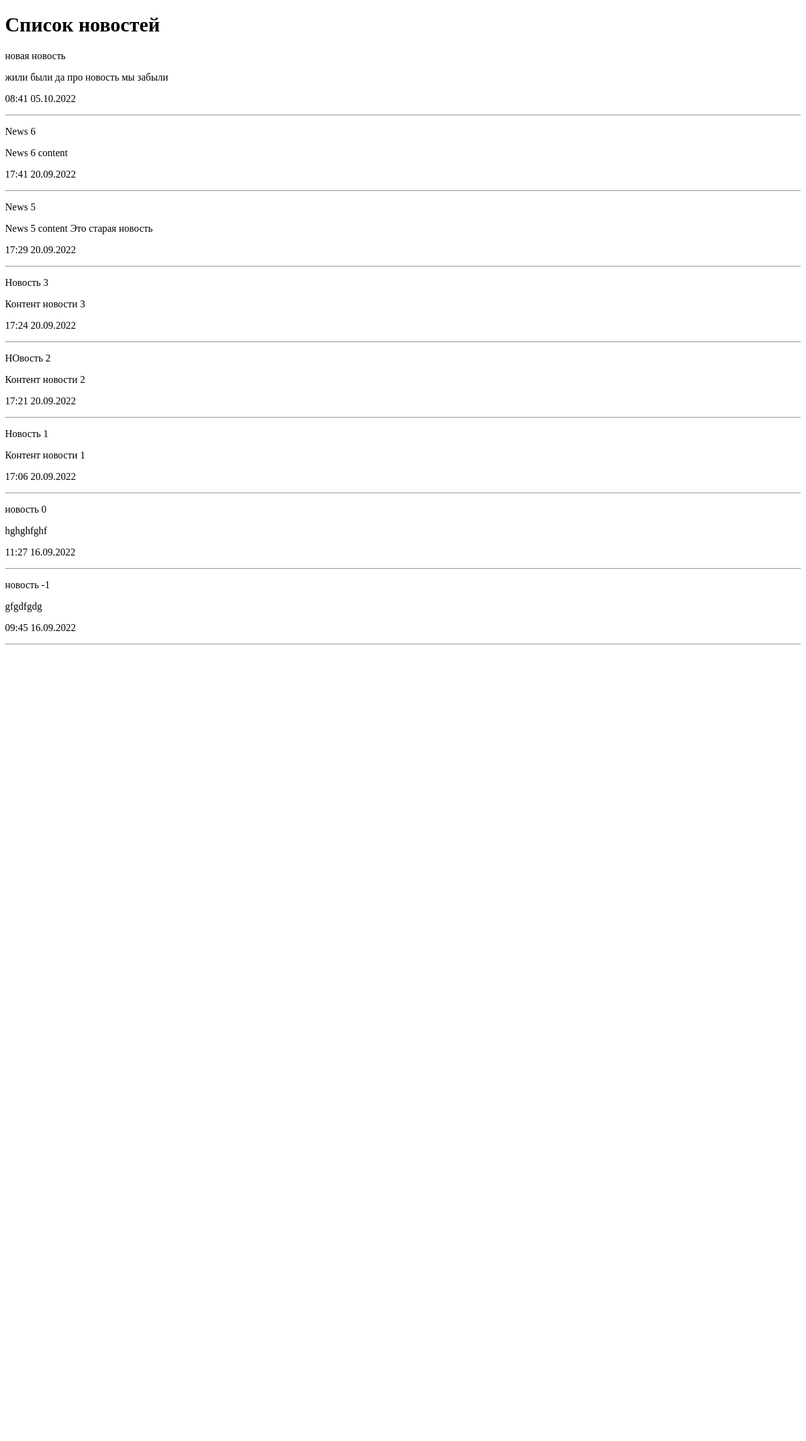
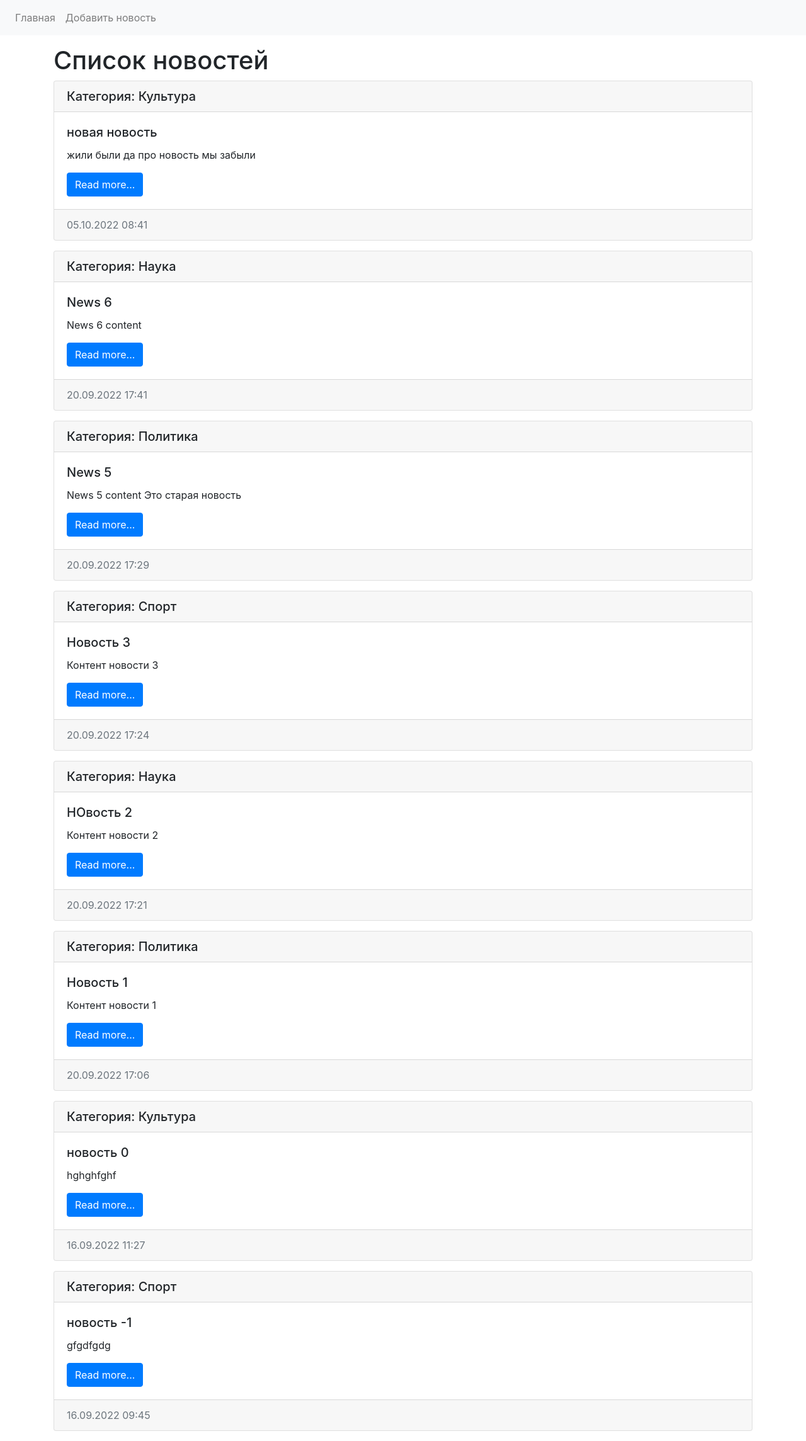
Before and after one commit to Staks-sor/djangoProjectmy, a Django app: page / in a window 1280 px wide. Shown: the whole page at 63% size. Before the commit the page ends 1024 px from the top, so only its background shows below. Run offline with Django 4.2, Linux system fonts and the light colour scheme; data comes from the database, SQL or seed files in the repository; both versions use the stored data as it was after the commit.

Commit message:
изучаю вспоминаю шаблоны

```diff
--- a/news/templates/news/index.html
+++ b/news/templates/news/index.html
@@ -1,21 +1,52 @@
-<!DOCTYPE html>
+<!doctype html>
 <html lang="en">
-<head>
-    <meta charset="UTF-8">
+  <head>
+
+    <meta charset="utf-8">
+    <meta name="viewport" content="width=device-width, initial-scale=1, shrink-to-fit=no">
+
+    <link rel="stylesheet" href="https://cdn.jsdelivr.net/npm/bootstrap@4.3.1/dist/css/bootstrap.min.css" integrity="sha384-ggOyR0iXCbMQv3Xipma34MD+dH/1fQ784/j6cY/iJTQUOhcWr7x9JvoRxT2MZw1T" crossorigin="anonymous">
+
     <title>{{ title }}</title>
-</head>
-<body>
+  </head>
+  <body>
+<nav class="navbar navbar-expand-lg navbar-light bg-light">
+{#    <a class="navbar-brand" href="/">Navbar</a>#}
+    <button class="navbar-toggler" type="button" data-toggle="collapse" data-target="#navbarSupportedContent" aria-controls="navbarSupportedContent" aria-expanded="false" aria-label="Toggle navigation">
+        <span class="navbar-toggler-icon"></span>
+    </button>
 
-<h1>{{ title }}</h1>
+    <div class="collapse navbar-collapse" id="navbarSupportedContent">
+        <ul class="navbar-nav mr-auto">
+            <li class="nav-item"><a class="nav-link" href="/">Главная</a></li>
+            <li class="nav-item"><a class="nav-link" href="/">Добавить новость</a></li>
+        </ul>
+    </div>
+</nav>
 
-{% for item in news %}
-    <div>
-        <p>{{ item.title }}</p>
-        <p>{{ item.content }}</p>
-        <p>{{ item.created_at|date:'H:i d.m.Y' }}</p>
+<div class="container mt-3">
+    <h1>{{ title }}</h1>
+    <div class="row">
+        <div class="col-md-12">
+            {% for item in news %}
+            <div class="card mb-3">
+                <h5 class="card-header">Категория: {{ item.category.title }}</h5>
+                <div class="card-body">
+                    <h5 class="card-title">{{ item.title }}</h5>
+                    <p class="card-text">{{ item.content }}</p>
+                    <a href="test" class="btn btn-primary">Read more...</a>
+                </div>
+                <div class="card-footer text-muted">
+                    {{ item.created_at|date:"d.m.Y H:i" }}
+                </div>
+            </div>
+            {% endfor %}
+        </div>
     </div>
-    <hr>
-{% endfor %}
+</div>
 
+<script src="https://code.jquery.com/jquery-3.3.1.slim.min.js" integrity="sha384-q8i/X+965DzO0rT7abK41JStQIAqVgRVzpbzo5smXKp4YfRvH+8abtTE1Pi6jizo" crossorigin="anonymous"></script>
+<script src="https://cdn.jsdelivr.net/npm/popper.js@1.14.7/dist/umd/popper.min.js" integrity="sha384-UO2eT0CpHqdSJQ6hJty5KVphtPhzWj9WO1clHTMGa3JDZwrnQq4sF86dIHNDz0W1" crossorigin="anonymous"></script>
+<script src="https://cdn.jsdelivr.net/npm/bootstrap@4.3.1/dist/js/bootstrap.min.js" integrity="sha384-JjSmVgyd0p3pXB1rRibZUAYoIIy6OrQ6VrjIEaFf/nJGzIxFDsf4x0xIM+B07jRM" crossorigin="anonymous"></script>
 </body>
 </html>
```
Also changed, not shown: db.sqlite3.
